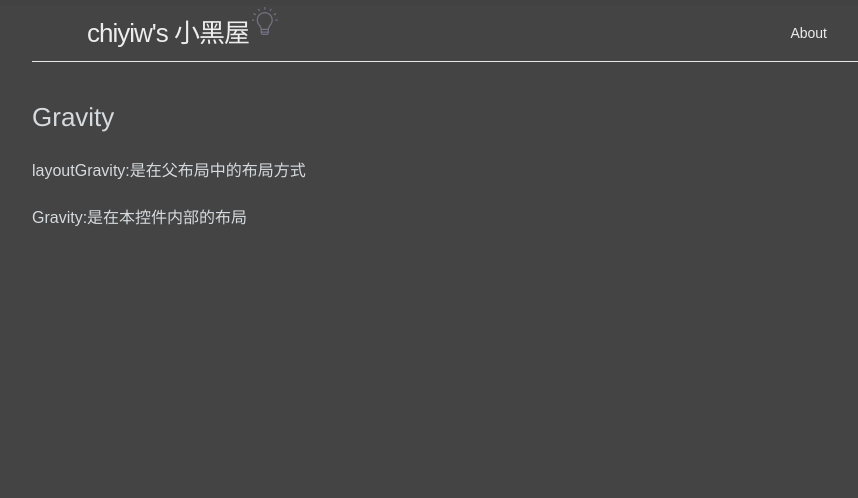
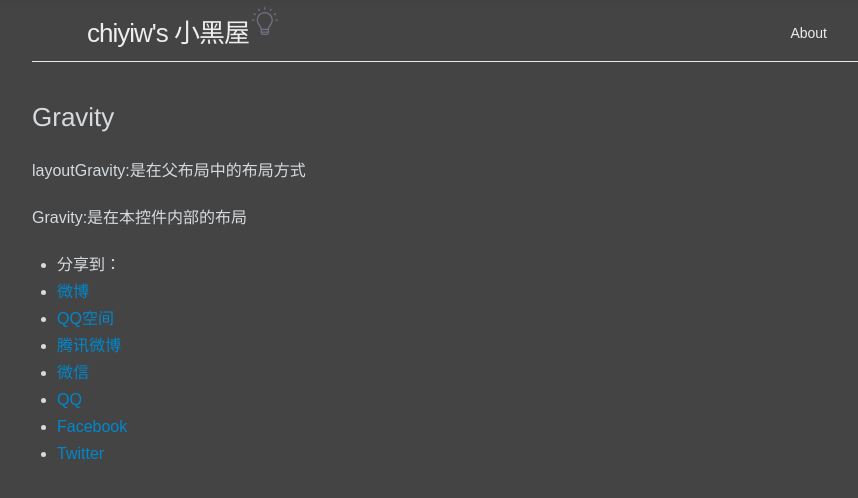
Before and after one commit to chiyiw/chiyiw.github.io, a Jekyll site: the page built from _posts/2016-03-04-Android琐碎笔记.md, in a window 1280 px wide. Shown: the top 498 px of the page, without its empty margins (183-1041 px from the left). Built offline with Jekyll 4.4.1, drawn with Linux system fonts in a browser that asks for light colours; comment, search, counter and statistics services are not loaded.

Commit message:
添加多说评论，修复主题切换bug

```diff
--- /dev/null
+++ b/_includes/duoshuo.html
@@ -0,0 +1,34 @@
+<!-- 多说评论框 start -->
+	<div class="ds-thread" data-thread-key="{{page.id}}" data-title="{{page.title}}" data-url="{{ site.url }}{{page.url}}"></div>
+<!-- 多说评论框 end -->
+<!-- 多说公共JS代码 start (一个网页只需插入一次) -->
+<script type="text/javascript">
+var duoshuoQuery = {short_name:"chiyiw"};
+	(function() {
+		var ds = document.createElement('script');
+		ds.type = 'text/javascript';ds.async = true;
+		ds.src = (document.location.protocol == 'https:' ? 'https:' : 'http:') + '//static.duoshuo.com/embed.js';
+		ds.charset = 'UTF-8';
+		(document.getElementsByTagName('head')[0]
+		 || document.getElementsByTagName('body')[0]).appendChild(ds);
+	})();
+	</script>
+<!-- 多说公共JS代码 end -->
+
+<div class="ds-share flat" data-thread-key="{{page.id}}" data-title="{{page.title}}" data-url="{{ site.url }}{{page.url}}">
+    <div class="ds-share-inline">
+      <ul  class="ds-share-icons-16">
+
+      	<li>分享到：</li>
+        <li><a class="ds-weibo" href="javascript:void(0);" data-service="weibo">微博</a></li>
+        <li><a class="ds-qzone" href="javascript:void(0);" data-service="qzone">QQ空间</a></li>
+        <li><a class="ds-qqt" href="javascript:void(0);" data-service="qqt">腾讯微博</a></li>
+        <li><a class="ds-wechat" href="javascript:void(0);" data-service="wechat">微信</a></li>
+        <li><a class="ds-qq flat" href="javascript:void(0);" data-service="qq">QQ</a></li>
+        <li><a class="ds-facebook flat" href="javascript:void(0);" data-service="facebook">Facebook</a></li>
+      	<li><a class="ds-twitter flat" href="javascript:void(0);" data-service="twitter">Twitter</a></li>
+      </ul>
+      <div class="ds-share-icons-more">
+      </div>
+    </div>
+ </div>
--- a/_includes/footer.html
+++ b/_includes/footer.html
@@ -1,9 +1,8 @@
 <footer class="site-footer">
     <script type="text/javascript" src="/js/script.js"></script>
     <script type="text/javascript" src="/js/prettify.js"></script>
+
     <!-- 站长统计代码 -->
-    <!-- chiyiw.github.io -->
-    <script type="text/javascript">var cnzz_protocol = (("https:" == document.location.protocol) ? " https://" : " http://");document.write(unescape("%3Cspan id='cnzz_stat_icon_1258404731'%3E%3C/span%3E%3Cscript src='" + cnzz_protocol + "s4.cnzz.com/z_stat.php%3Fid%3D1258404731%26show%3Dpic' type='text/javascript'%3E%3C/script%3E"));</script>
     <!-- chiyiw.com -->
-    <script type="text/javascript">var cnzz_protocol = (("https:" == document.location.protocol) ? " https://" : " http://");document.write(unescape("%3Cspan id='cnzz_stat_icon_1258594222'%3E%3C/span%3E%3Cscript src='" + cnzz_protocol + "s11.cnzz.com/z_stat.php%3Fid%3D1258594222' type='text/javascript'%3E%3C/script%3E"));</script>
+    <script type="text/javascript">var cnzz_protocol = (("https:" == document.location.protocol) ? " https://" : " http://");document.write(unescape("%3Cspan id='cnzz_stat_icon_1258594222'%3E%3C/span%3E%3Cscript src='" + cnzz_protocol + "s11.cnzz.com/z_stat.php%3Fid%3D1258594222%26show%3Dpic' type='text/javascript'%3E%3C/script%3E"));</script>
 </footer>
--- a/_layouts/post.html
+++ b/_layouts/post.html
@@ -9,6 +9,8 @@
             <div id="wmd-preview" class="wmd-preview wmd-preview-full-reader">
                 <div class="top-line"></div>
                 {{ content }}
+
+                {% include duoshuo.html %}
             </div>
 
         {% include footer.html %}
--- a/css/main.css
+++ b/css/main.css
@@ -322,6 +322,13 @@ body {
 }
 */
 
+@media (max-width: 979px) {
+    body {
+        padding-left: 20px;
+        padding-right: 20px;
+    }
+}
+
 /*针对手机的代码换行优化*/
 @media screen and (max-width: 400px) {
     pre::-webkit-scrollbar {
@@ -351,3 +358,5 @@ body {
         padding-left: 0px;
     }
 }
+
+/*自定义多说评论框*/
--- a/js/script.js
+++ b/js/script.js
@@ -12,8 +12,9 @@ window.onload = function(){
         }else{
             theme = "black";
         }
-        setTheme("theme");
+        setTheme(theme);
     }
+
 }
 
 // 通过Tag替换class
@@ -34,19 +35,32 @@ function alterInnerHTML(classname,str){
 
 function setTheme(theme){
     if (theme == 'black'){
+        document.body.setAttribute("class","theme-black");
         alterClassByTagName("blockquote","black-blockquote");
         var link = document.getElementsByTagName("link")[1];
         link.setAttribute("href","/css/desert-cmd.css");
+
+        alterAttributeByClassName("highlighter-rouge","style","background:#333;color:#f2f2f2");
+        alterAttributeByClassName("site-title","style","color:#eee");
+        alterAttributeByClassName("page-link","style","color:#eee");
+        alterAttributeByClassName("post-link","style","color:#eee");
+        alterAttributeByClassName("ds-comments","style","background:#333");
+        alterAttributeByClassName("ds-textarea-wrapper","style","background:#252525;border-width:1px");
+        alterAttributeByClassName("ds-post-options","style","background:#555");
+
     } else {
         document.body.setAttribute("class","theme-white");
         alterClassByTagName("blockquote","white-blockquote");
+        var link = document.getElementsByTagName("link")[1];
+        link.setAttribute("href","/css/prettify-cmd.css");
+
         alterAttributeByClassName("highlighter-rouge","style","background:#f2f2f2;color:#000");
         alterAttributeByClassName("site-title","style","color:#000");
         alterAttributeByClassName("page-link","style","color:#000");
         alterAttributeByClassName("post-link","style","color:#000");
-
-        var link = document.getElementsByTagName("link")[1];
-        link.setAttribute("href","/css/prettify-cmd.css");
+        alterAttributeByClassName("ds-comments","style","background:#eee");
+        alterAttributeByClassName("ds-textarea-wrapper","style","background:#ddd;border-width:0px");
+        alterAttributeByClassName("ds-post-options","style","background:#eaeaea");
     }
 }
 
```
